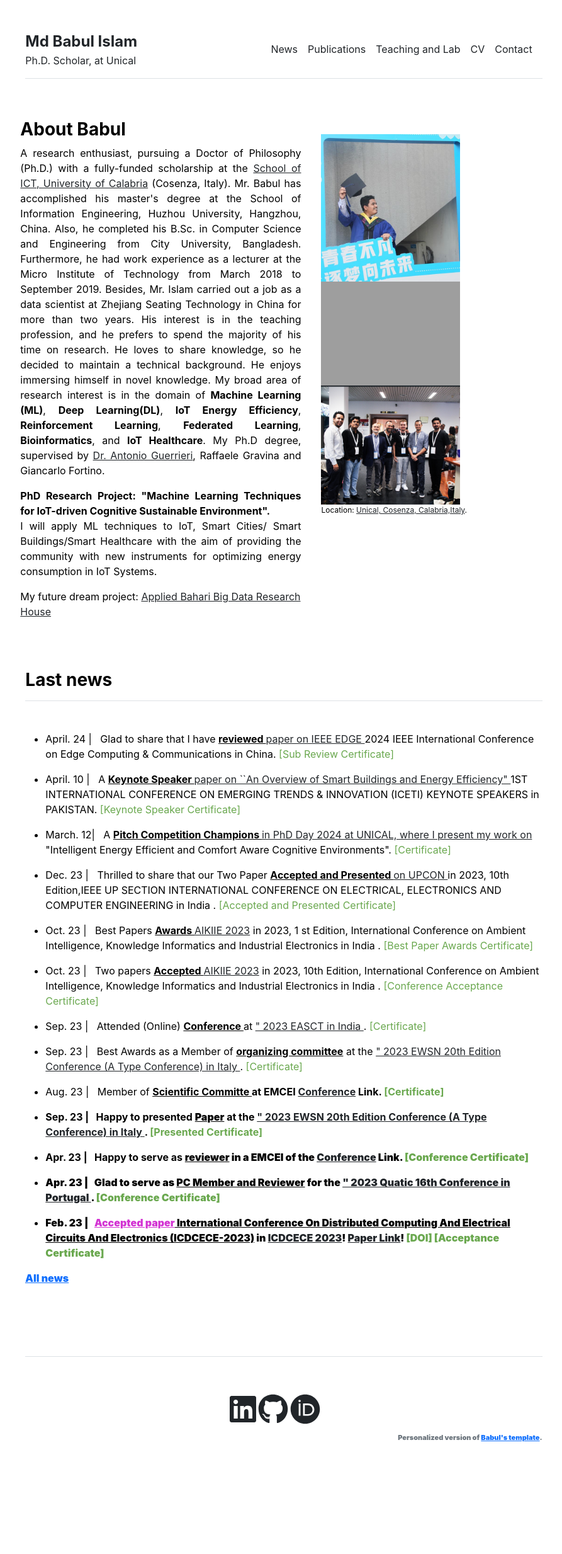
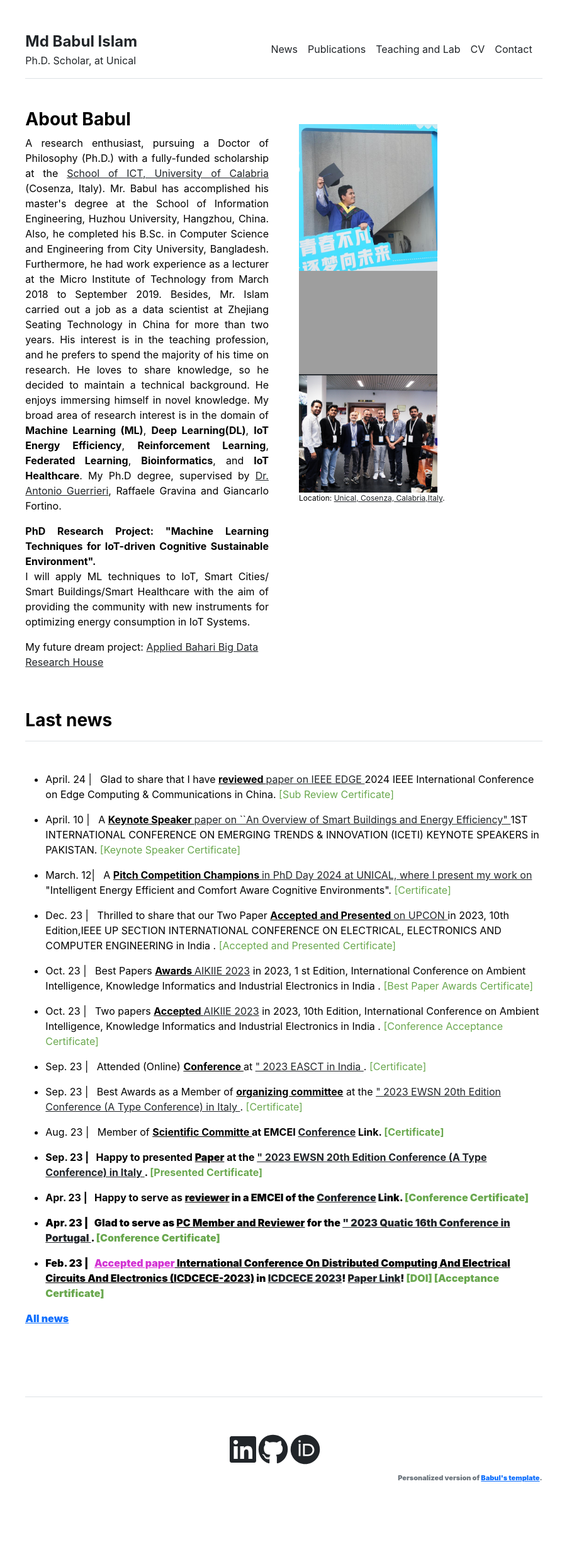
Before and after one commit to babulcseian/babulcseian.github.io, a Jekyll site: the page built from index.md, in a window 1280 px wide. Shown: the whole page at 63% size, without its empty margins (189-1082 px from the left). Built offline with Jekyll 4.4.1, drawn with Linux system fonts in a browser that asks for light colours; a style sheet for code colours, icons or effects is not loaded; before the commit the page ends 2403 px from its top, so only the background shows below that.

Commit message:
Update home.html

```diff
--- a/_layouts/home.html
+++ b/_layouts/home.html
@@ -1,46 +1,6 @@
 ---
 layout: default
 ---
-<style>
-        /* Inline CSS for demonstration purposes, move to styles.css for production */
-        .container {
-            display: flex;
-            justify-content: space-between;
-            margin-bottom: 5rem;
-        }
-        .col-md-6, .col-md-5 {
-            flex: 0 0 auto;
-            padding: 1rem;
-        }
-        .col-md-6 {
-            width: 55%; /* Adjust percentage as needed */
-        }
-        .col-md-5 {
-            width: 40%; /* Adjust percentage as needed */
-        }
-        img.full-width {
-            width: 100%;
-            height: auto;
-        }
-        img {
-            max-width: 100%;
-            height: auto;
-        }
-        .fw-bold {
-            font-weight: bold;
-        }
-        .full-width-container {
-            width: 100%;
-            text-align: center;
-        }
-        .full-width-container img {
-            width: 70%;
-            max-width: 400px;
-        }
-        .location {
-            font-size: 12px;
-        }
-    </style>
 
 <div class="row g-5 mb-5">
   <div class="col-md-6">
```
